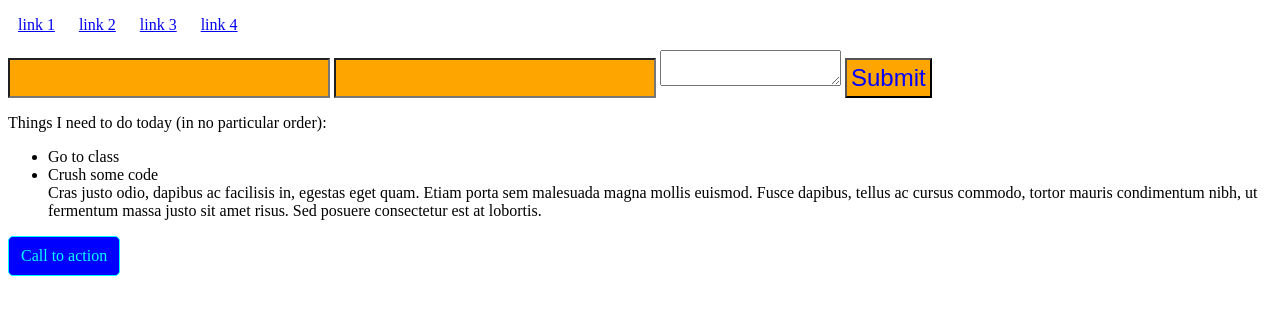
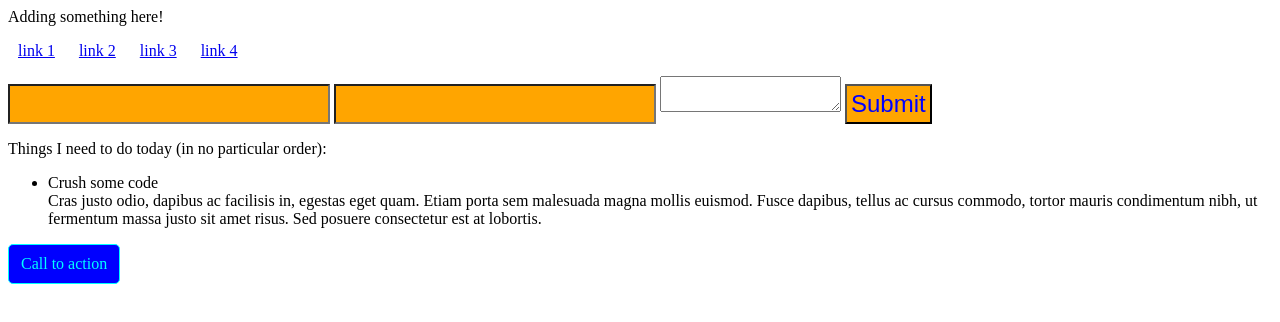
Before and after one commit to jasonblanchard/nycda-github-demo2, a plain HTML site: page index.html in a window 1280 px wide. Drawn offline with Linux system fonts and the light colour scheme.

Commit message:
Changed some content

```diff
--- a/index.html
+++ b/index.html
@@ -8,6 +8,8 @@
     <link rel='stylesheet' type='text/css' href='stylesheets/style.css'></link>
   </head>
   <body>
+
+    Adding something here!
 
     <nav class='main-nav'>
       <ul>
@@ -31,7 +33,6 @@
       <p>
         Things I need to do today (in no particular order):
         <ul>
-          <li>Go to class</li>
           <li>Crush some code</li>
           Cras justo odio, dapibus ac facilisis in, egestas eget quam. Etiam porta sem malesuada magna mollis euismod. Fusce dapibus, tellus ac cursus commodo, tortor mauris condimentum nibh, ut fermentum massa justo sit amet risus. Sed posuere consectetur est at lobortis.
 
```
Also changed, not shown: subpages/page2.html (+2 -1 lines).
